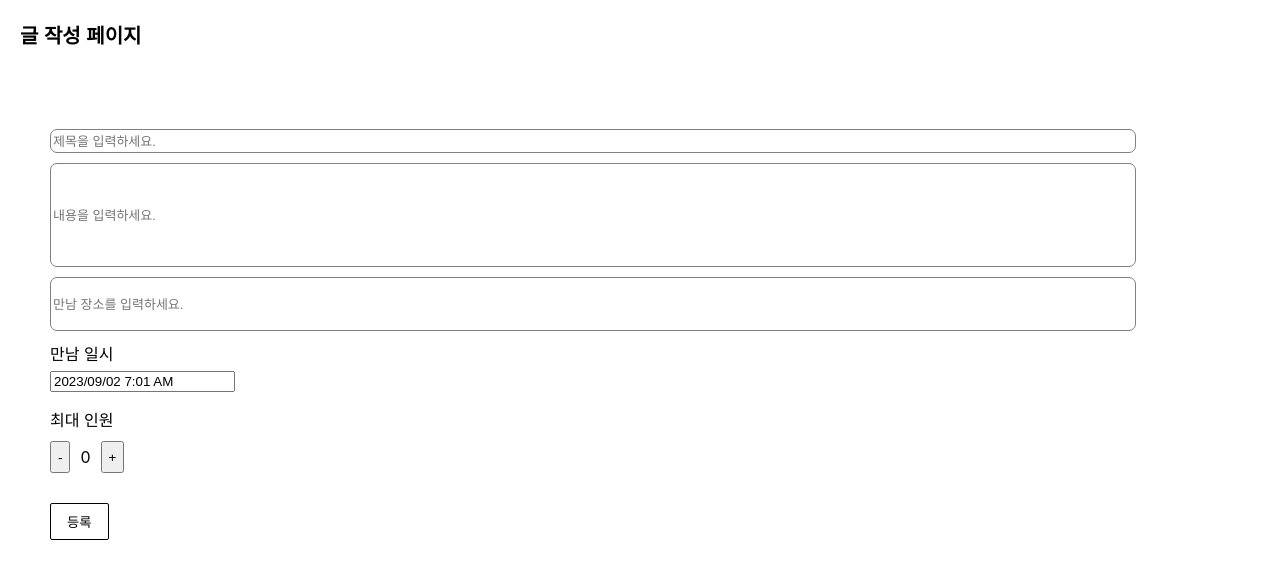
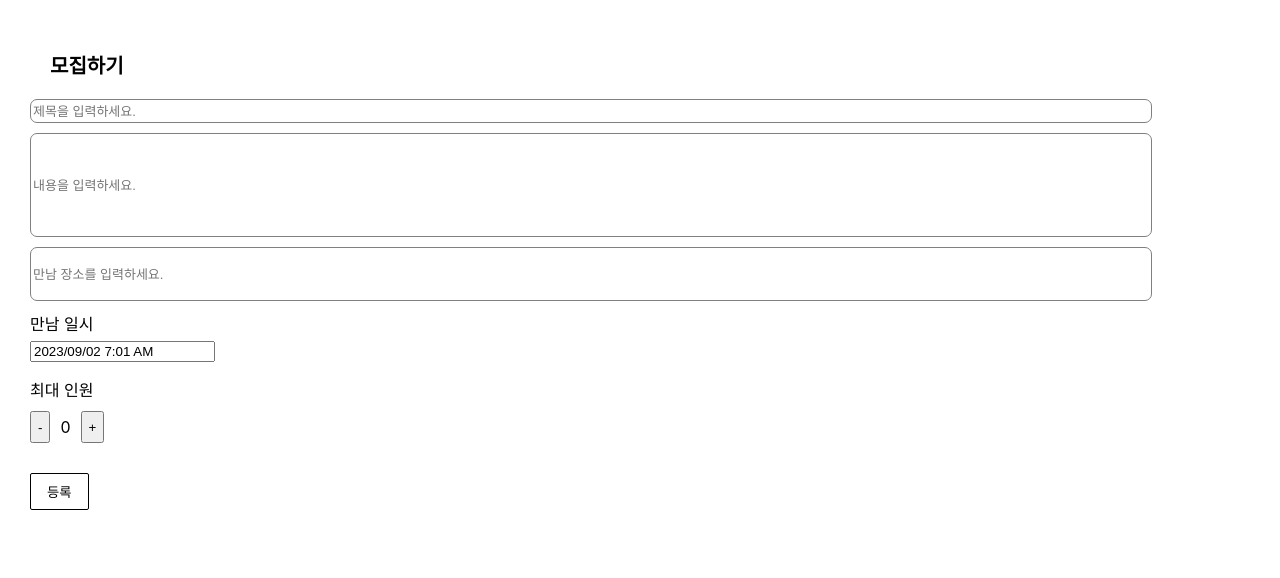
Before and after one commit to hoooooojjjj/petMate, a React (Create React App) app: page /WritePage in a window 1280 px wide. Shown: the top 578 px of the page. Built offline with nearby package versions, Linux system fonts and the light colour scheme; no server answers; the database is empty.

Commit message:
작성 페이지 css 약간 수정

```diff
--- a/src/components/WritePage.css
+++ b/src/components/WritePage.css
@@ -1,21 +1,20 @@
 .writePage {
-    margin: 50px 20px;
-    padding: 20px;
+    margin: 0px 20px;
+    padding: 0px;
     height: 600px;
-
     display: block;
-
     /* background-color: #ededed; */
     border-radius: 20px;
 }
 
 .top_tv {
     display: flex;
-
-    margin: 20px;
+    margin: 20px 20px 20px 50px;
     font-size: 20px;
     font-family: 'Franklin Gothic Medium', 'Arial Narrow', Arial, sans-serif;
     font-weight: 700;
+    margin-left: 50px;
+    margin-top: 50px;
   }
 
 
@@ -34,9 +33,7 @@
 .title {
     border-radius: 7px;
     margin: 10px;
-
     display: flex;
-
     min-width: 90%;
     min-height: 20px;
     border: 1px solid gray;
@@ -105,6 +102,9 @@
 .time_tv {
     margin: 10px 10px 5px;
 }
+.time{
+    cursor: pointer;;
+}
 
 .time {
     margin: 0 10px;
--- a/src/components/WritePage.js
+++ b/src/components/WritePage.js
@@ -43,7 +43,7 @@ const WritePage = ({ onInsert }) => {
 
   return (
     <div className="top">
-      <div className="top_tv">글 작성 페이지</div>
+      <h2 className="top_tv">모집하기</h2>
       <div className="writePage">
         <input
           className="title"
```
Also changed, not shown: 1 other file (tests, documents, lock files or other folders).
